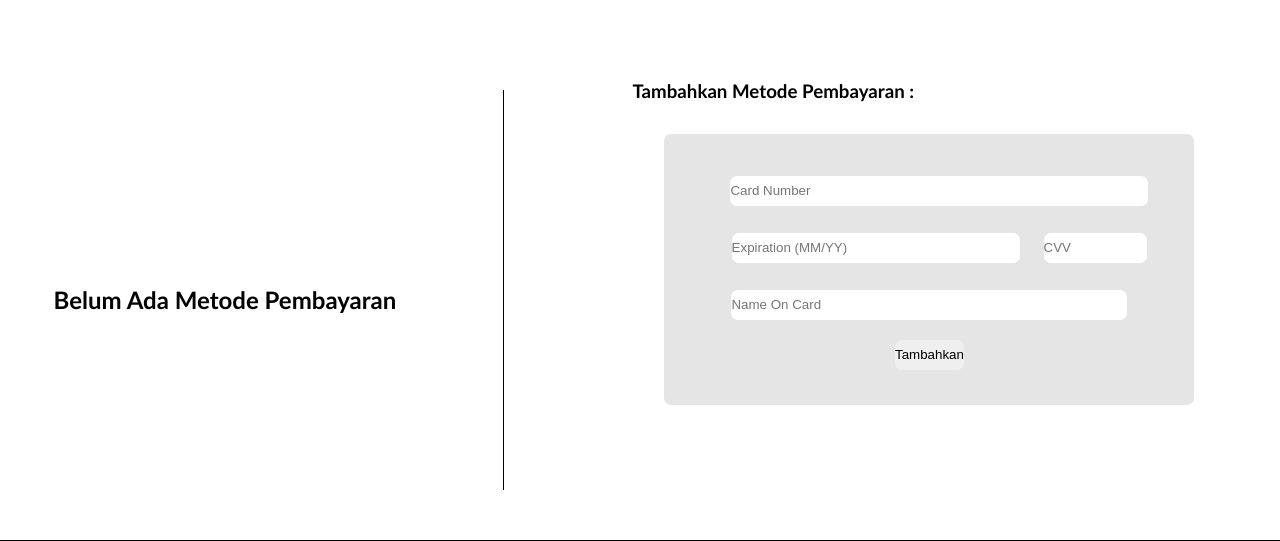
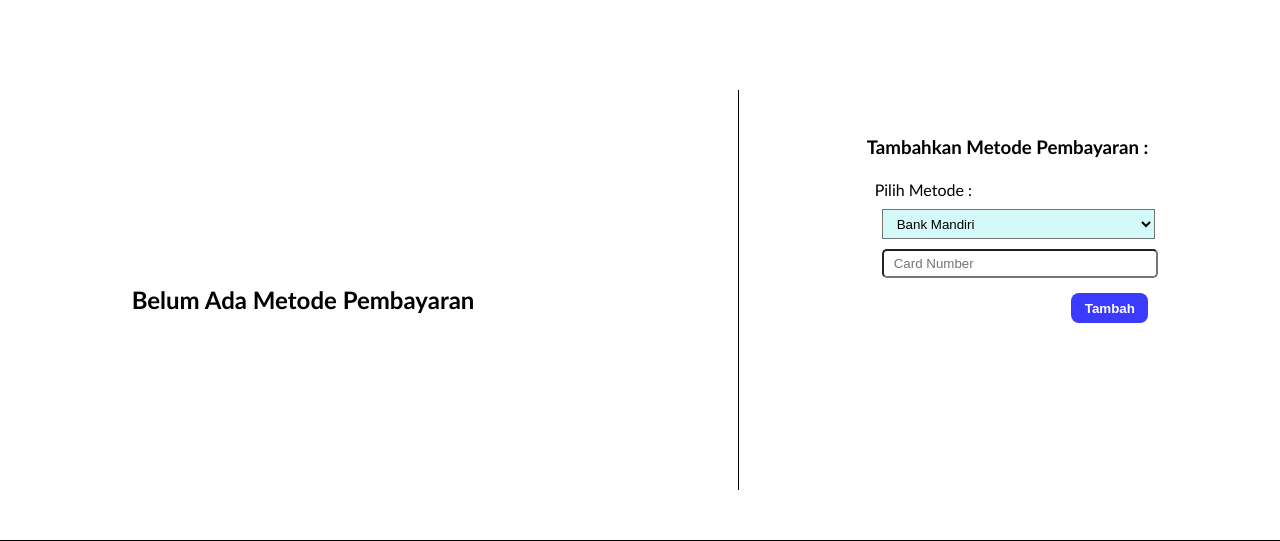
Before and after one commit to Atsuga17/TA, a PHP site: page /TA/app/user/Kelola_Metode_Pembayaran in a window 1280 px wide. Shown: the part 106-647 px from the top of the page. Run offline with PHP 8.4, Linux system fonts and the light colour scheme; the visitor is signed in with stand-in values (Sample User, id 1); data that the repository does not hold is empty.

Commit message:
Checkout & Bank

```diff
--- a/app/base.php
+++ b/app/base.php
@@ -1,6 +1,6 @@
 <?php
-	define("BASEURL", "http://localhost/TA");
-	define("BASEPATH", $_SERVER["DOCUMENT_ROOT"]."/TA");
+	define("BASEURL", "http://localhost/TA/TA");
+	define("BASEPATH", $_SERVER["DOCUMENT_ROOT"]."/TA/TA");
 	function connect($host, $db, $user, $password) {
 			$dsn = "mysql:host=$host;dbname=$db;charset=UTF8";
 		try {
--- a/app/database.php
+++ b/app/database.php
@@ -592,13 +592,11 @@
             echo $err->getMessage();
         }
 	}
-	function BayarOrder($user,$bank,$rek,$orderid){
+	function BayarOrder($payment, $orderid){
 		try{
-			$statement = DB->prepare("INSERT INTO payment_method (USER_ID,BANK_NAME,NOMOR_REKENING)
-			VALUES (:user,:bank,:rek)");
-			$statement->bindValue(':user',$user);
-			$statement->bindValue(':bank',$bank);
-			$statement->bindValue(':rek',$rek);
+			$statement = DB->prepare("UPDATE `order` SET PAYMENT_METHOD_ID = :payid WHERE ORDER_ID = :id");
+			$statement->bindValue(':id',$orderid);
+			$statement->bindValue(':payid',$payment);
 			$statement->execute();
 
 			verifikasiorder($orderid);
@@ -626,4 +624,33 @@
             echo $err->getMessage();
         }
 	}
+	function getOrderandPayment($user){
+		try{
+			$statement = DB->prepare("SELECT pm.PAYMENT_METHOD_ID, ord.ORDER_ID, ord.USER_ID, ord.TOTAL,ord.ORDER_TIME, ord.PAYMENT_STATUS, pm.BANK_NAME, pm.NOMOR_REKENING
+			FROM payment_method pm
+			JOIN `order` ord ON pm.PAYMENT_METHOD_ID = ord.PAYMENT_METHOD_ID
+			WHERE ord.USER_ID = :user");
+			$statement->bindValue(":user",$user);
+			$statement->execute();
+			return $statement->fetchAll(PDO::FETCH_ASSOC);
+		}catch (PDOException $err) {
+            echo $err->getMessage();
+        }
+	}
+
+	// ---------------------------------------------------- PAYMENT_METHOD ------------------------------------------------------
+
+	function AddPaymentMethod($name, $rek, $user){
+		try{
+			$statement = DB->prepare("INSERT INTO payment_method (BANK_NAME, NOMOR_REKENING, USER_ID)
+			VALUES (:Bank_Name, :rek, :user)");
+			$statement->bindValue(":user",$user);
+			$statement->bindValue(":rek",$rek);
+			$statement->bindValue(":Bank_Name",$name);
+			$statement->execute();
+
+		}catch (PDOException $err) {
+            echo $err->getMessage();
+        }
+	}
 ?>
--- a/app/user/Bayar.php
+++ b/app/user/Bayar.php
@@ -7,5 +7,5 @@
 		exit();
 	}
 	$a = $_SESSION['id'];
-	BayarOrder($a, $_POST["metode"], $_POST["rekening"],$_POST["productid"]);
+	BayarOrder($_POST["metode"],$_POST["productid"]);
 ?>
--- a/app/user/Kelola_Metode_Pembayaran.php
+++ b/app/user/Kelola_Metode_Pembayaran.php
@@ -4,6 +4,7 @@
 		header("Location: ../index.php");
 		exit();
 	}
+    $alertsuccess="";
     require('../base.php');
     require("../database.php");
     $payment = showUserPaymentData($_SESSION['id']);
@@ -44,13 +45,10 @@
                         }
 
                         // Check if there are errors
-                        if (!empty($error)) {
-                            // Handle errors here (display or log)
-                             // For example, printing errors for demonstration
-                        } else {
+                        if (empty($error)){
                             // Proceed with the form processing since there are no errors
-                            // Perform further actions or redirection here
-                            echo "Form submitted successfully!";
+                            $alertsuccess = "Form submitted successfully!";
+                            AddPaymentMethod($_POST["BankName"], $_POST["rekening"], $_SESSION['id']);
                         }
                     }
 
@@ -94,28 +92,30 @@
         <h3>Tambahkan Metode Pembayaran :</h3>
             <form action="Kelola_Metode_Pembayaran.php" method="post">
             <div class="kelola_mp">
+                <div class="bankname_mp">
+                    <label for="BankName">Pilih Metode :</label>
+                    <select name="BankName">
+                        <option value="" select disabled></option>
+                        <option value="Mandiri">Bank Mandiri</option>
+                        <option value="Bank Rakyat Indonesia (BRI)">BRI</option>
+                        <option value="Bank Negara Indonesia (BNI)">BNI</option>
+                        <option value="Bank Central Asia (BCA)">BCA</option>
+                        <option value="Bank Mega">Bank Mega</option>
+                        <option value="Bank Mega">DANA</option>
+                        <option value="Bank Mega">OVO</option>
+                        <option value="Bank Mega">GOJEK</option>
+                    </select>
+                </div>
                 <div class="card_number">
-                    <div class="inputinkmp">
                         <input placeholder="Card Number" type="text" name="rekening"><small><?php echo $error["rekening"] ?? ''?></small>
-                    </div>
                 </div>
-                <div class="card_detail">
-                    <div class="inputinkmp_exp">
-                        <input placeholder="Expiration (MM/YY)" type="text" name="exp"><small><?php echo $error["exp"] ?? ''?></small>
-                    </div>
-                    <div class="inputinkmp_cvv">
-                        <input placeholder="CVV" type="text" name="CVV"><small><?php echo $error["CVV"] ?? ''?></small>
-                    </div>
-                </div>
-                <div class="card_name">
-                    <div class="inputinkmp_name">
-                        <input placeholder="Name On Card" type="text" name="nama"><small><?php echo $error["nama"] ?? ''?></small>
-                    </div>
-                </div>
-                <input class="inputinkmp" type="submit" name="submit" value="Tambahkan">
+                <input class="submitmetode" type="submit" name="submit" value="Tambah">
+            </div>
+        </form>
+        <div class="alert">
+            <?= $alertsuccess ?>
         </div>
-        </form>
-    </div>
+        </div>
     </div>
     </div>
     <?php include("../../assets/inc/footer.inc");?>
--- a/app/user/edit.php
+++ b/app/user/edit.php
@@ -16,8 +16,8 @@
 	<title>Edit - Admin</title>
 </head>
 <body>
-	<?php include("../../assets/inc/user/navbar.inc") ?>
-	<div class="content">
+	<?php include(BASEPATH."/assets/inc/navbar.inc") ?>
+	<div class="content_edit">
 		<div class="form-container">
 			<h1>Edit Profil</h1>
 			<form action="edit.php" method="POST">
--- a/assets/css/style.css
+++ b/assets/css/style.css
@@ -365,6 +365,9 @@ a{text-decoration: none;}
 .user_account_container h3{
     margin: 20px;
 }
+.user_account_container{
+  margin-bottom: 10vh;
+}
 .pesanan_user div{
     margin: 10px;
 }
@@ -628,13 +631,22 @@ a{text-decoration: none;}
   }
   .head_form{
     display: flex;
-    justify-content: center;
+    /* justify-content: space-around; */
     align-items: center;
     width: 100%;
     height: 100px;
     margin: 0;
     margin-bottom: 2vh;
     box-shadow: 0px 5px 5px #454444;
+  }
+  .head_form h3{
+    align-self: center;
+    position: absolute;
+    margin-left: 47%;
+  }
+  .head_form a{
+    float: left;
+    margin-left: 20px;
   }
   .alamat_checkout{
     display: flex;
@@ -707,6 +719,9 @@ a{text-decoration: none;}
     border-radius: 0;
     outline: none;
   }
+  .metodecheckoutopt{
+    border-radius: 0;
+  }
   .no_rek{
     margin-top: 20px;
   }
@@ -745,6 +760,9 @@ a{text-decoration: none;}
   box-shadow: none;
   width: auto;
 }
+.tambahkan_mp_inner h3{
+  margin-top: 7vh;
+}
 .garis_mp{
   background-color: #000000;
   width: 1px;
@@ -758,84 +776,44 @@ a{text-decoration: none;}
   justify-content: center;
   align-items: center;
 }
+.kelola_mp{
+  /* display: flex; */
+  /* flex-direction: column; */
+  margin-top: 8%;
+  margin-left: 1vh;
+}
 .tambahkan_mp_outer{
   display: flex;
 }
-.inputinkmp{
-  margin: 7px;
-  display: flex;
-  flex-direction: column;
+.bankname_mp select{
+  margin-top: 10px;
+  margin-bottom: 10px;
+  margin-left: 7px;
+  padding-left: 10px;
+  width: 100%;
+  height: 30px;
+  background-color: rgba(147, 240, 240, 0.4);
 }
-.inputinkmp input{
-  border-radius: 0;
-  width: 100%;
+.card_number input{
+  width: 96%;
+  height: 25px;
+  margin-left: 7px;
+  border-radius: 5px;
+  padding-left: 10px;
 }
-.inputinkmp_cvv input{
-  border-radius: 0;
+.submitmetode{
+  margin: 0;
+  margin-top: 15px;
+  float: right;
+  border-radius: 8px;
+  width: 77px;
+  height: 30px;
+  color: white;
+  font-weight: 600;
+  background-color: rgb(59, 59, 255);
+  outline: none;
+  border: none;
 }
-.inputinkmp_exp input{
-  border-radius: 0;
+.alert{
+  margin-top: 50px;
 }
-.kelola_mp{
-  display: flex;
-  flex-direction: column;
-  justify-content: center;
-  align-items: center;
-  width: 480px;
-  background-color: rgba(0, 0, 0, 0.1);
-  padding: 25px;
-  border-radius: 7px;
-  margin: 4vh;
-}
-.kelola_mp div{
-  display: flex;
-  justify-content: center;
-}
-.kelola_mp input{
-  height: 30px;
-  border-radius: 7px;
-    outline: none;
-    border: none;
-  margin: 10px;
-}
-.card_number{
-  width: 90%;
-}
-.card_number div{
-  width: 100%;
-}
-.card_detail{
-  width: 100%;
-}
-.inputinkmp_cvv{
-  width: 21.6%;
-  margin-left: 5%;
-  display: flex;
-  flex-direction: column;
-}
-.inputinkmp_cvv input{
-  width: 100%;
-}
-.inputinkmp_exp{
-  width: 60%;
-  display: flex;
-  flex-direction: column;
-}
-.inputinkmp_exp input{
-  width: 100%;
-}
-.card_name{
-  width: 100%;
-}
-.inputinkmp_name{
-  width: 100%;
-  margin-top: 7px;
-  display: flex;
-  flex-direction: column;
-  justify-content: center;
-  align-items: center;
-}
-.inputinkmp_name input{
-  border-radius: 7px;
-  width: 82.5%;
-}
--- a/assets/inc/edit.inc
+++ b/assets/inc/edit.inc
@@ -27,5 +27,5 @@
             $back = 'manager';
         }
     ?>
-    <a href="admin_account.php">Batal</a>
+    <a href="admin_account.php">Kembali</a>
 </div>
--- a/assets/inc/navbar.inc
+++ b/assets/inc/navbar.inc
@@ -42,6 +42,7 @@
                 </div>
                 <nav class="rightnavbar">
                     <ul>
+                        <li><a href="index.php">Beranda</a></li>
                         <li><a href="brand.php">Brands</a>
                             <div class="dropdown-content">
                                 <?php foreach($brands as $brand){?>
--- a/assets/inc/user/edit.inc
+++ b/assets/inc/user/edit.inc
@@ -20,5 +20,5 @@
 </div>
 <div class="form-field">
     <input type="submit" name="submit" value="Edit Profil">
-    <a href="user_account.php">Batal</a>
+    <a href="user_account.php">Kembali</a>
 </div>
```
Also changed, not shown: app/user/Checkout.php (+19 -16 lines), app/user/Telah_Bayar.php (+10 -11 lines), app/user/order_detail.php (+5 -5 lines), app/user/order_detail_telahdibayar.php (+5 -5 lines).
